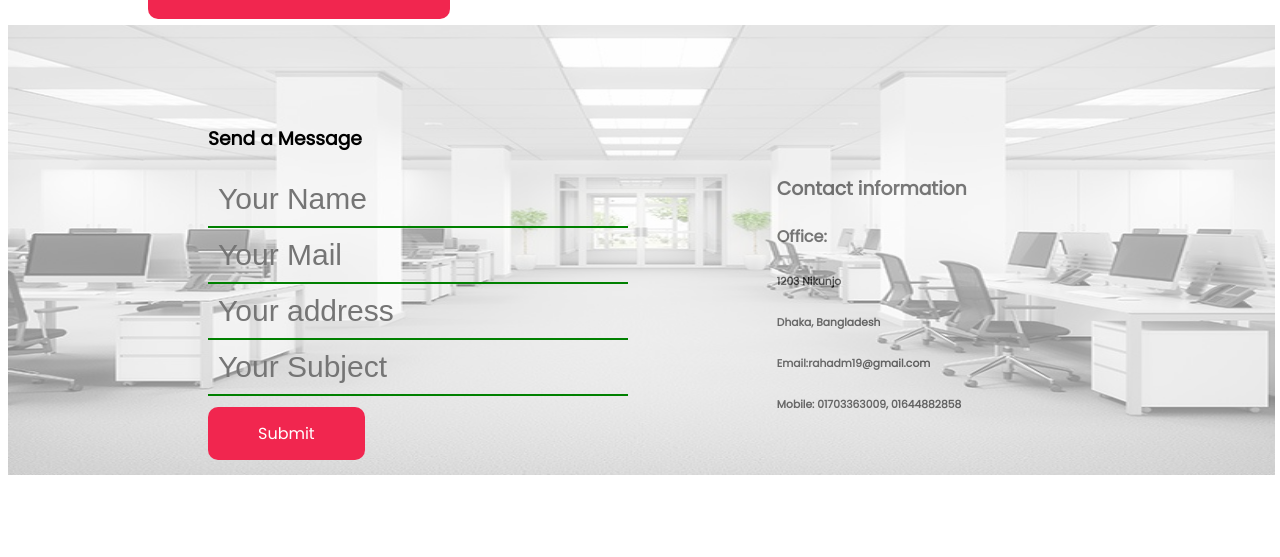
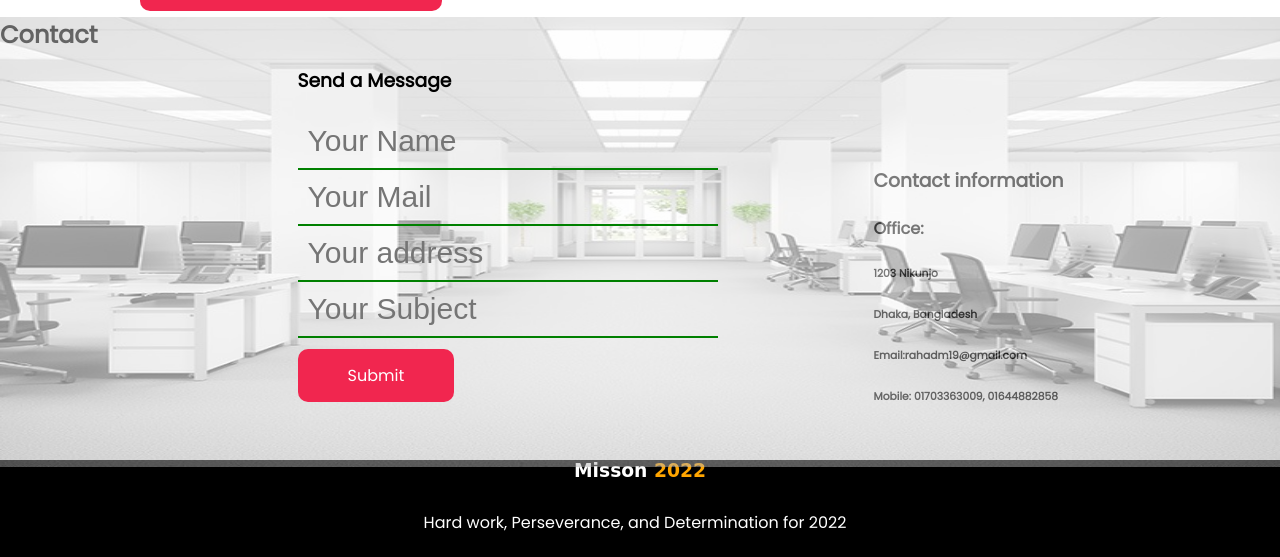
Before and after one commit to Rahadm19/myportfolio, a plain HTML site: page index.html in a window 1280 px wide. Shown: the part 1916-2473 px from the top of the page. Before the commit the page ends 2391 px from the top, so only its background shows below. Drawn offline with Linux system fonts and the light colour scheme.

Commit message:
Last and final section

```diff
--- a/index.html
+++ b/index.html
@@ -90,8 +90,10 @@
     <section id="contact-form">
         <img src="images/pictures/dexus-office-space.jpg" alt="">
         <div class="con-form">
+           <h2>Contact</h2>
             <div class="form">
                 <form action="">
+
                     <h3>Send a Message</h5>
                     <input class="form-control" type="text" placeholder="Your Name"><br>
                     <input  class="form-control" type="email" placeholder="Your Mail"><br>
@@ -112,7 +114,11 @@
 
     </section>
 
-    <footer>
+    <!--footer-->
+
+    <footer id="footer">
+            <h3>Misson <span class="orange">2022</span></h3>
+            <p>Hard work, Perseverance, and Determination for 2022</p>
 
     </footer>
 
--- a/style.css
+++ b/style.css
@@ -1,5 +1,7 @@
 body{
     font-family: 'Poppins', sans-serif;
+    margin: 0;
+    padding: 0;
 }
 .vr:before{
     content: "";
@@ -137,8 +139,11 @@ p{
 }
 
 /*contact form*/
+#contact-form{
+    overflow: hidden;
+}
 #contact-form img{
-    width: 99%;
+    width: 100%;
     height: 450px;
     position: absolute;
     padding-top: 20px;
@@ -150,7 +155,7 @@ p{
     margin-top: 50px;
     transition: all ease-in-out;
     margin-left: 200px;
-    margin-top: 100px;
+
     width: 45%;
 }
 .form-control{
@@ -165,8 +170,24 @@ p{
 }
 .con-form{
     display: flex;
+
+}
+.con-form h2{
+    text-align: center;
 }
 .con-information{
     margin-top: 150px;
 }
 /*footer*/
+#footer{
+    height: 100px;
+    background-color:black;
+    margin-top: 30px;
+    width: 100%;
+    text-align: center;
+    color: white;
+
+}
+#footer h3{
+    font-family: cursive;
+}
```
